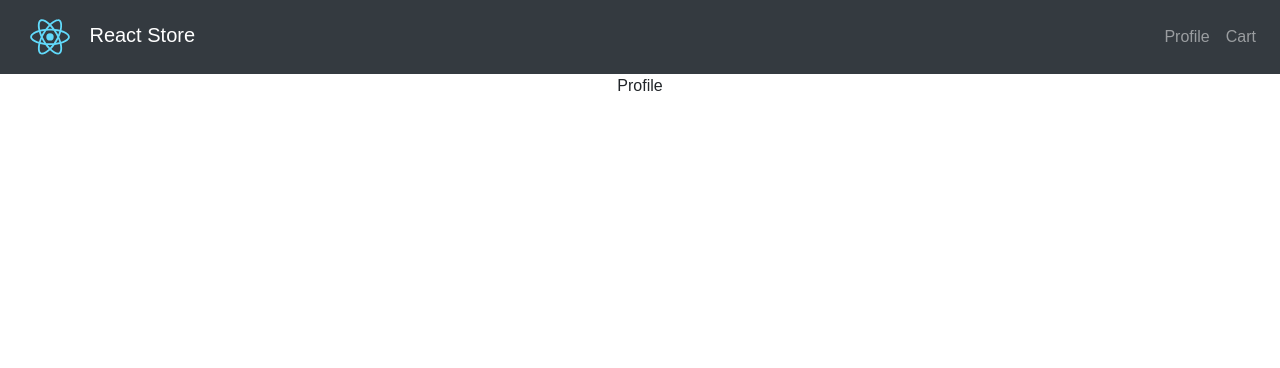
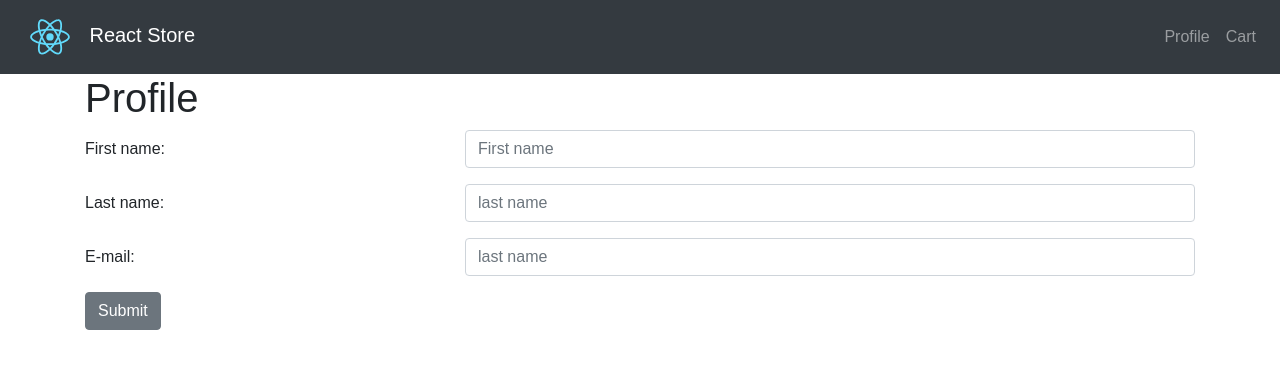
Before and after one commit to akiran/reactfoo-delhi-react-workshop, a React (Create React App) app: page / in a window 1280 px wide. Both pictures are taken after a click on the link "Profile". Shown: the top 368 px of the page. Built offline with nearby package versions, Linux system fonts and the light colour scheme.

Commit message:
made profile components

```diff
--- a/src/App.css
+++ b/src/App.css
@@ -1,5 +1,5 @@
 .App {
-  text-align: center;
+  /* text-align: center; */
 }
 
 .App-logo {
@@ -23,6 +23,10 @@
 }
 
 @keyframes App-logo-spin {
-  from { transform: rotate(0deg); }
-  to { transform: rotate(360deg); }
+  from {
+    transform: rotate(0deg);
+  }
+  to {
+    transform: rotate(360deg);
+  }
 }
--- a/src/App.js
+++ b/src/App.js
@@ -12,7 +12,12 @@ class App extends Component {
         { id: 1, title: "laptop", price: "$1000", description: "" },
         { id: 2, title: "keyboard", price: "$100", description: "" }
       ],
-      cartItems: []
+      cartItems: [],
+      user: {
+        firstName: "",
+        lastName: "",
+        email: ""
+      }
     };
   }
   setRoute = route => {
@@ -28,8 +33,11 @@ class App extends Component {
       cartItems: prevState.cartItems.filter(cartItem => cartItem.id !== id)
     }));
   };
+  setUser = user => {
+    this.setState({ user });
+  };
   render() {
-    const { products, cartItems, route } = this.state;
+    const { products, cartItems, route, user } = this.state;
     return (
       <div className="App">
         <Header cartItems={cartItems} setRoute={this.setRoute} />
@@ -37,8 +45,10 @@ class App extends Component {
           route={route}
           products={products}
           cartItems={cartItems}
+          user={user}
           addCartItem={this.addCartItem}
           deleteCartItem={this.deleteCartItem}
+          setUser={this.setUser}
         />
       </div>
     );
--- a/src/components/AppContent.js
+++ b/src/components/AppContent.js
@@ -4,7 +4,15 @@ import ProductList from "./ProductsList";
 import CartList from "./CartList";
 import Profile from "./Profile";
 
-function Routes({ route, products, cartItems, addCartItem, deleteCartItem }) {
+function Routes({
+  route,
+  products,
+  cartItems,
+  user,
+  addCartItem,
+  deleteCartItem,
+  setUser
+}) {
   switch (route) {
     case "Cart":
       return (
@@ -15,7 +23,7 @@ function Routes({ route, products, cartItems, addCartItem, deleteCartItem }) {
         />
       );
     case "Profile":
-      return <Profile />;
+      return <Profile user={user} setUser={setUser} />;
     default:
       return (
         <ProductList
--- a/src/components/CartItem.js
+++ b/src/components/CartItem.js
@@ -1,5 +1,5 @@
 import React from "react";
-import { ListGroupItem } from "reactstrap";
+import { ListGroupItem, Row, Col } from "reactstrap";
 import deleteIcon from "../img/trash-o.svg";
 
 export default class CartItem extends React.Component {
@@ -8,12 +8,16 @@ export default class CartItem extends React.Component {
     const product = products.find(p => p.id === cartItem.productId);
     return (
       <ListGroupItem>
-        {product.title}{" "}
-        <img
-          onClick={() => deleteCartItem(cartItem.id)}
-          src={deleteIcon}
-          alt="delete"
-        />
+        <Row>
+          <Col sm={10}>{product.title}</Col>
+          <Col sm={2}>
+            <img
+              onClick={() => deleteCartItem(cartItem.id)}
+              src={deleteIcon}
+              alt="delete"
+            />
+          </Col>
+        </Row>
       </ListGroupItem>
     );
   }
--- a/src/components/Profile.js
+++ b/src/components/Profile.js
@@ -1,7 +1,70 @@
 import React from "react";
+import { Button, Form, Col, FormGroup, Label, Input } from "reactstrap";
 
 export default class Profile extends React.Component {
+  changeHandler = e => {
+    this.props.setUser({
+      ...this.props.user,
+      [e.target.name]: e.target.value
+    });
+  };
+  submitHandler = e => {
+    e.preventDefault();
+  };
   render() {
-    return <div>Profile</div>;
+    const { user } = this.props;
+    return (
+      <div>
+        <h1>Profile</h1>
+        <Form onSubmit={this.submitHandler}>
+          <FormGroup row>
+            <Label for="firstName" sm={4}>
+              First name:
+            </Label>
+            <Col sm={8}>
+              <Input
+                type="text"
+                name="firstName"
+                id="firstName"
+                placeholder="First name"
+                value={user.firstName}
+                onChange={this.changeHandler}
+              />
+            </Col>
+          </FormGroup>
+          <FormGroup row>
+            <Label for="lastName" sm={4}>
+              Last name:
+            </Label>
+            <Col sm={8}>
+              <Input
+                type="text"
+                name="lastName"
+                id="lastName"
+                placeholder="last name"
+                value={user.lastName}
+                onChange={this.changeHandler}
+              />
+            </Col>
+          </FormGroup>
+          <FormGroup row>
+            <Label for="email" sm={4}>
+              E-mail:
+            </Label>
+            <Col sm={8}>
+              <Input
+                type="email"
+                name="email"
+                id="email"
+                placeholder="last name"
+                value={user.email}
+                onChange={this.changeHandler}
+              />
+            </Col>
+          </FormGroup>
+          <Button type="submit">Submit</Button>
+        </Form>
+      </div>
+    );
   }
 }
```
